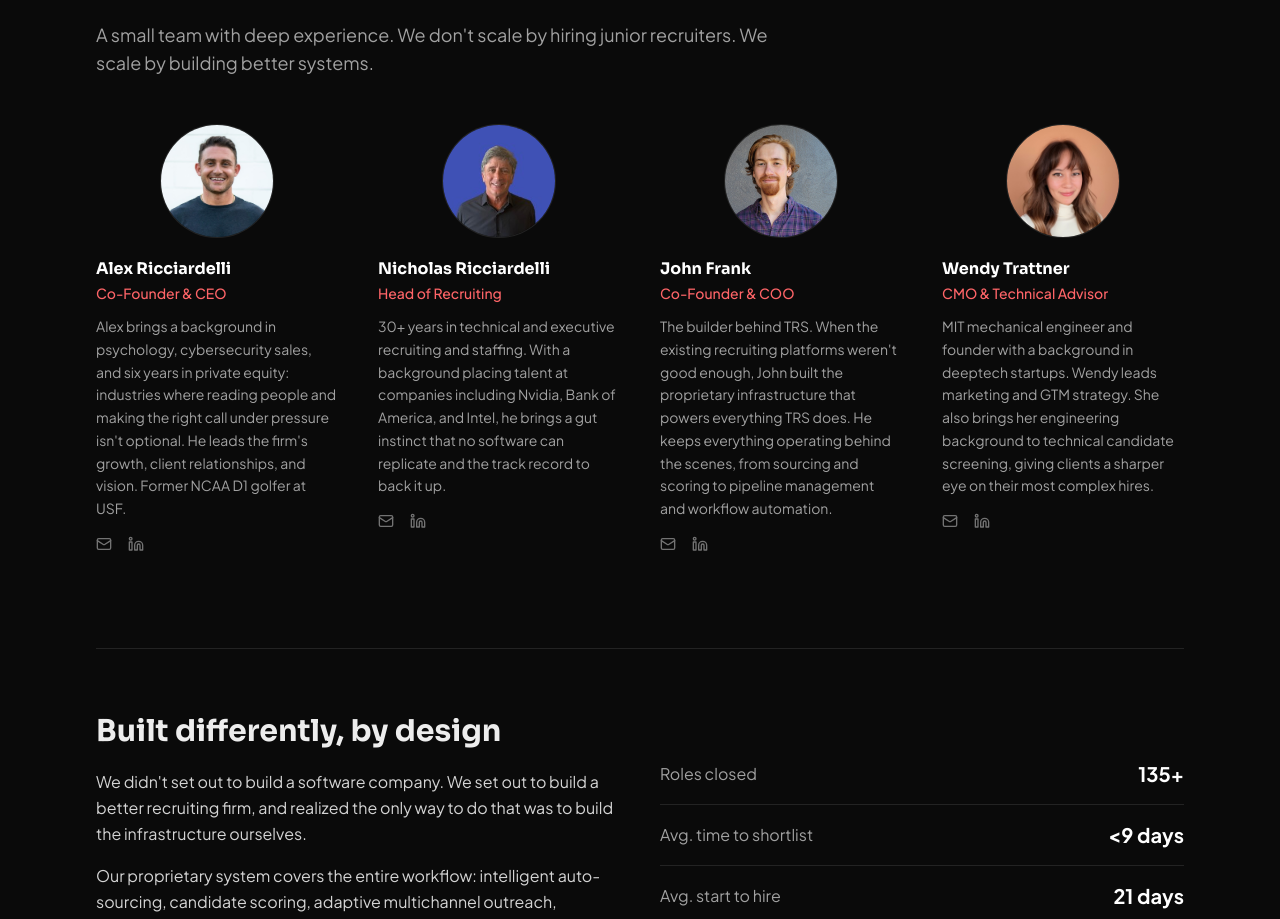
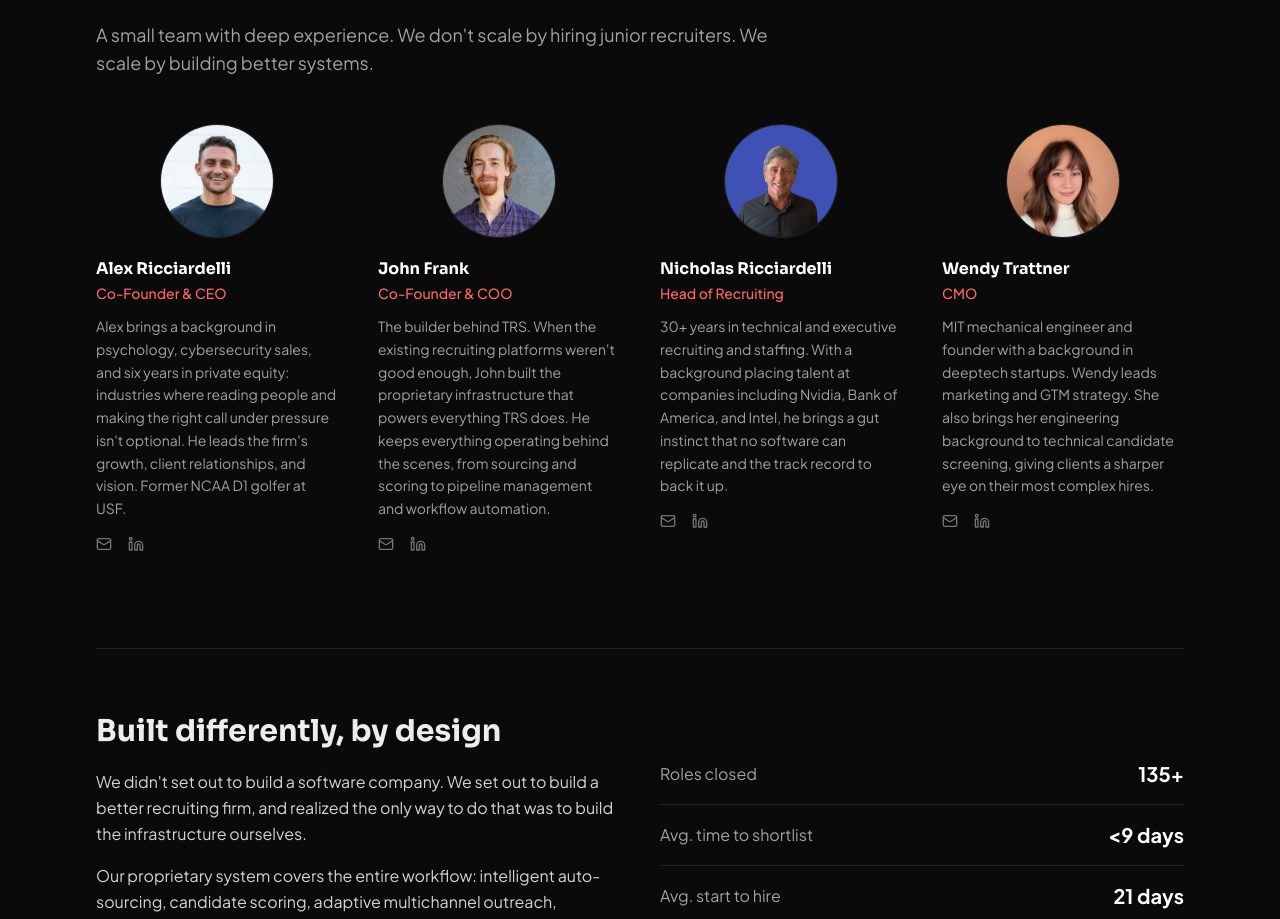
Before and after one commit to trsjohn/trs-website-wendy, a Next.js app: page /about in a window 1280 px wide. Shown: the part 1231-2150 px from the top of the page. Built offline with nearby package versions, Linux system fonts and the light colour scheme.

Commit message:
minor updates and navbar fix

```diff
--- a/src/app/about/page.tsx
+++ b/src/app/about/page.tsx
@@ -14,6 +14,14 @@ export default function AboutPage() {
       bio: "Alex brings a background in psychology, cybersecurity sales, and six years in private equity: industries where reading people and making the right call under pressure isn't optional. He leads the firm's growth, client relationships, and vision. Former NCAA D1 golfer at USF."
     },
     {
+      name: "John Frank",
+      role: "Co-Founder & COO",
+      image: "/team/john-frank.jpg",
+      email: "john@trsolutions.io",
+      linkedin: "https://www.linkedin.com/in/johnfranktrs/",
+      bio: "The builder behind TRS. When the existing recruiting platforms weren't good enough, John built the proprietary infrastructure that powers everything TRS does. He keeps everything operating behind the scenes, from sourcing and scoring to pipeline management and workflow automation."
+    },
+    {
       name: "Nicholas Ricciardelli",
       role: "Head of Recruiting",
       image: "/team/nicholas-ricciardelli.jpg",
@@ -22,16 +30,8 @@ export default function AboutPage() {
       bio: "30+ years in technical and executive recruiting and staffing. With a background placing talent at companies including Nvidia, Bank of America, and Intel, he brings a gut instinct that no software can replicate and the track record to back it up."
     },
     {
-      name: "John Frank",
-      role: "Co-Founder & COO",
-      image: "/team/john-frank.jpg",
-      email: "john@trsolutions.io",
-      linkedin: "https://www.linkedin.com/in/johnfranktrs/",
-      bio: "The builder behind TRS. When the existing recruiting platforms weren't good enough, John built the proprietary infrastructure that powers everything TRS does. He keeps everything operating behind the scenes, from sourcing and scoring to pipeline management and workflow automation."
-    },
-    {
       name: "Wendy Trattner",
-      role: "CMO & Technical Advisor",
+      role: "CMO",
       image: "/team/wendy-trattner.jpg",
       email: "wendy@trsolutions.io",
       linkedin: "https://www.linkedin.com/in/wtratt/",
--- a/src/components/Navbar.tsx
+++ b/src/components/Navbar.tsx
@@ -5,7 +5,7 @@ import { useEffect, useState } from "react";
 
 const links = [
   { href: "/", label: "Home" },
-  { href: "#services", label: "Services" },
+  { href: "/#services", label: "Services" },
   { href: "/roles", label: "Roles" },
   { href: "/about", label: "About" },
   { href: "/contact", label: "Contact" },
```
